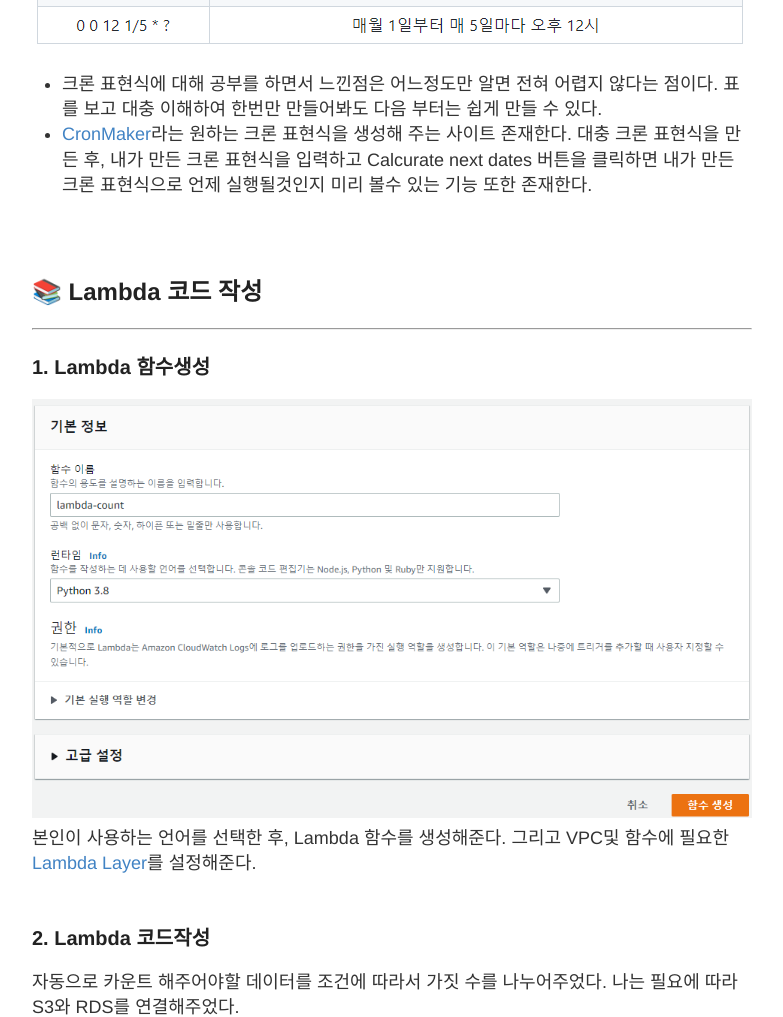
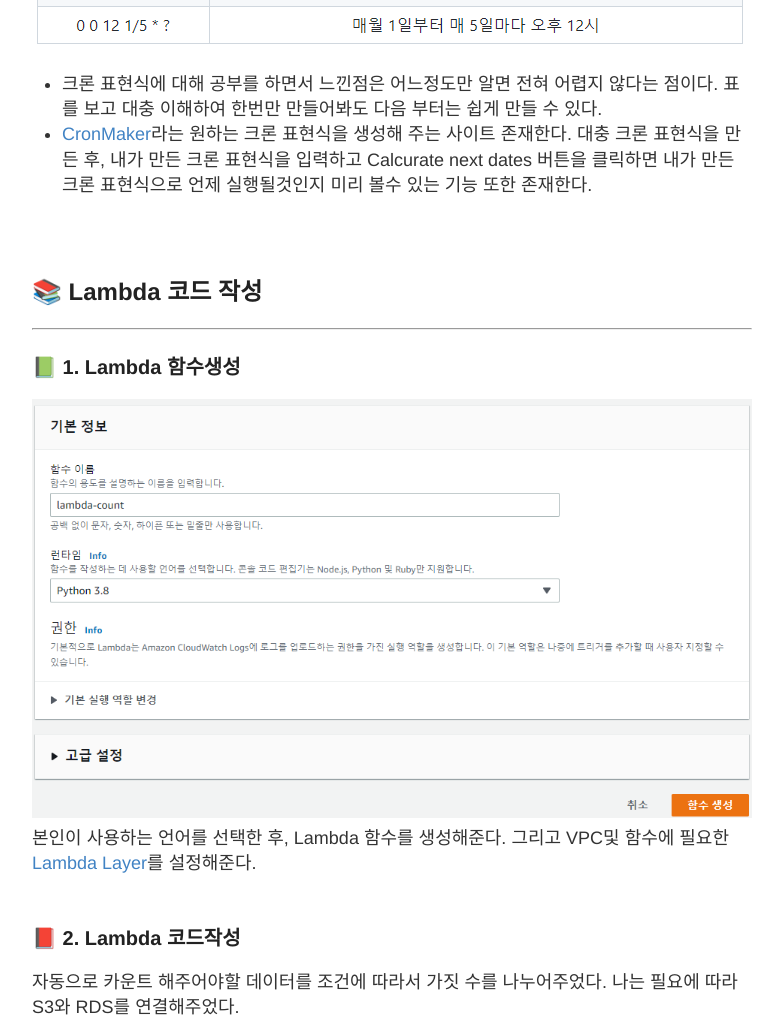
Before and after one commit to liampoet/liampoet.github.io-test2, a Jekyll site: the page built from _posts/2022-4-4-Lambda-CloudWatch.md, in a window 1280 px wide and 1400 px high, scrolled down 2646 px, cut to the strip 0-1017 px from the top of the window. Shown: the whole strip, without its empty margins (248-1031 px from the left). Built offline with Jekyll 4.4.1, drawn with Linux system fonts in a browser that asks for light colours; comment, search, counter and statistics services are not loaded.

```diff
--- a/_posts/2022-4-4-Lambda-CloudWatch.md
+++ b/_posts/2022-4-4-Lambda-CloudWatch.md
@@ -61,12 +61,12 @@ etc: AWS Lambda는 실시간으로 코드를 실행할 수는 있으나, 필요
 
 ## 📚 Lambda 코드 작성
 ---------------------------------------
-### 1. Lambda 함수생성
+### 📗 1. Lambda 함수생성
 ![_config.yml]({{ site.baseurl }}/images/2022-04-04 람다함수생성.png)
 본인이 사용하는 언어를 선택한 후, Lambda 함수를 생성해준다. 그리고 VPC및 함수에 필요한 [Lambda Layer](https://docs.aws.amazon.com/ko_kr/lambda/latest/dg/configuration-layers.html)를 설정해준다.
 <br>
 <br>
-### 2. Lambda 코드작성
+### 📕 2. Lambda 코드작성
 자동으로 카운트 해주어야할 데이터를 조건에 따라서 가짓 수를 나누어주었다. 나는 필요에 따라 S3와 RDS를 연결해주었다.
 <script src="https://gist.github.com/liampoet/fccac1660dbeb09082d2e82bf72fd28a.js"></script>
 
```
